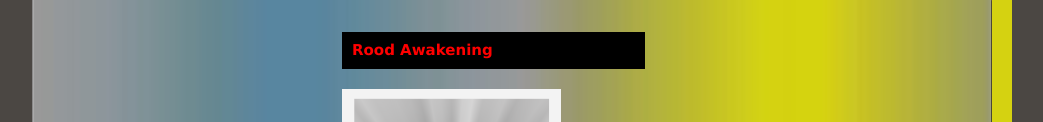
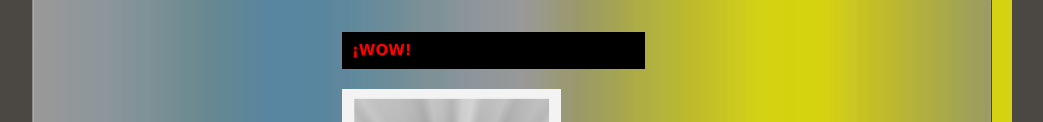
Before and after one commit to PaceFrame/Books, a plain HTML site: page index.html in a window 1280 px wide. Shown: the part 563-685 px from the top of the page, without its empty margins (118-1161 px from the left). Drawn offline with Linux system fonts and the light colour scheme.

Commit message:
Update index.html

```diff
--- a/index.html
+++ b/index.html
@@ -79,7 +79,7 @@
 		<div class="cleaner_with_width">&nbsp;</div>
 
             <div class="product_box">
-            	<h1>Rood Awakening</h1>
+            	<h1>¡WOW!</h1>
    	      <img src="images/WOW! book cover.png" alt="image" />
                 <div class="product_info">
 
```
